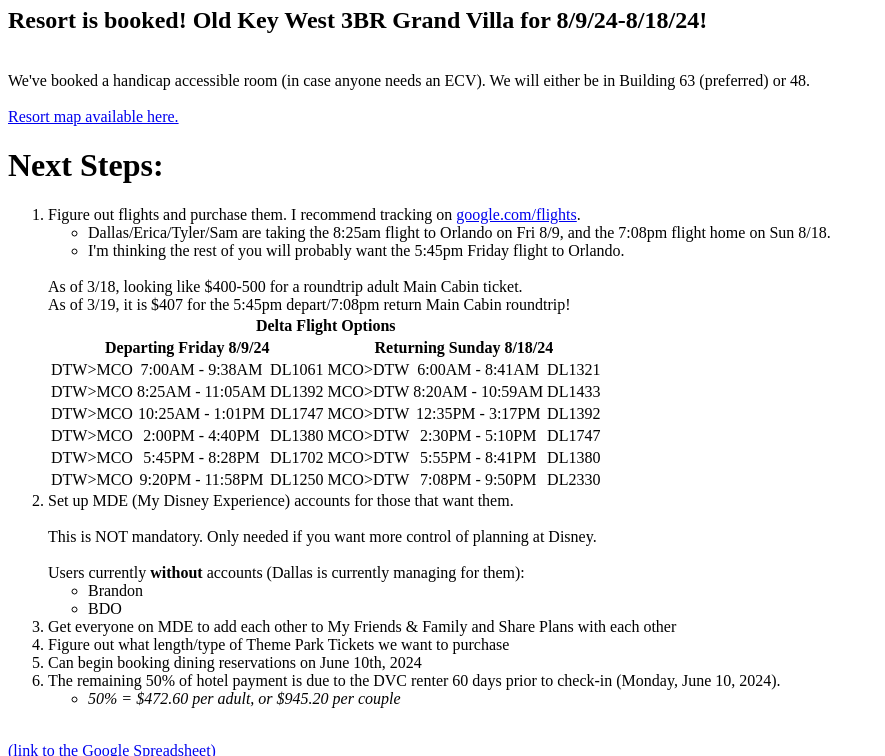
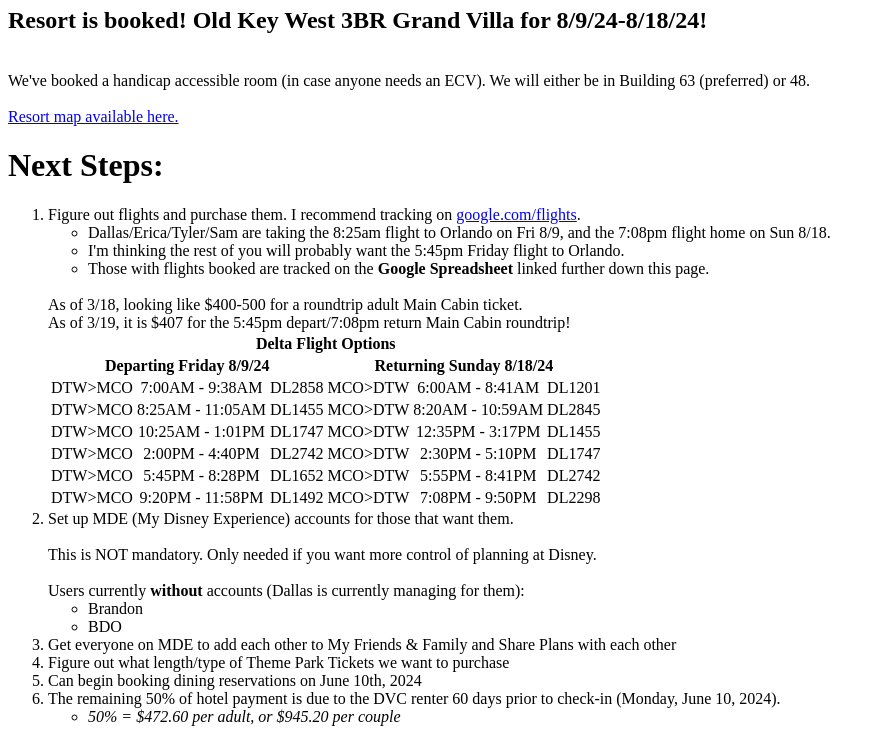
Before and after one commit to dallasodom/wdw2024, a Jekyll site: the page built from index.html, in a window 1280 px wide and 900 px high, scrolled down 439 px, cut to the strip 0-756 px from the top of the window. Shown: the whole strip, without its empty margins (0-885 px from the left). Built offline with Jekyll 4.4.1, drawn with Linux system fonts in a browser that asks for light colours.

Commit message:
more flight updates

```diff
--- a/index.html
+++ b/index.html
@@ -37,6 +37,7 @@
             <li>Dallas/Erica/Tyler/Sam are taking the 8:25am flight to Orlando on Fri 8/9, and the 7:08pm flight home on
               Sun 8/18.</li>
             <li>I'm thinking the rest of you will probably want the 5:45pm Friday flight to Orlando.</li>
+            <li>Those with flights booked are tracked on the <strong>Google Spreadsheet</strong> linked further down this page.</li>
           </ul>
           <br />
           As of 3/18, looking like $400-500 for a roundtrip adult Main Cabin ticket.
@@ -57,18 +58,18 @@
                 <tr>
                   <td class="limeGreenCellPale">DTW>MCO</td>
                   <td class="limeGreenCellPale">7:00AM - 9:38AM</td>
-                  <td class="limeGreenCellPale">DL1061</td>
+                  <td class="limeGreenCellPale">DL2858</td>
                   <td class="tomatoCellPale">MCO>DTW</td>
                   <td class="tomatoCellPale">6:00AM - 8:41AM</td>
-                  <td class="tomatoCellPale">DL1321</td>
+                  <td class="tomatoCellPale">DL1201</td>
                 </tr>
                 <tr>
                   <td class="limeGreenCell">DTW>MCO</td>
                   <td class="limeGreenCell">8:25AM - 11:05AM</td>
-                  <td class="limeGreenCell">DL1392</td>
+                  <td class="limeGreenCell">DL1455</td>
                   <td class="tomatoCellPale">MCO>DTW</td>
                   <td class="tomatoCellPale">8:20AM - 10:59AM</td>
-                  <td class="tomatoCellPale">DL1433</td>
+                  <td class="tomatoCellPale">DL2845</td>
                 </tr>
                 <tr>
                   <td class="limeGreenCellPale">DTW>MCO</td>
@@ -76,12 +77,12 @@
                   <td class="limeGreenCellPale">DL1747</td>
                   <td class="tomatoCellPale">MCO>DTW</td>
                   <td class="tomatoCellPale">12:35PM - 3:17PM</td>
-                  <td class="tomatoCellPale">DL1392</td>
+                  <td class="tomatoCellPale">DL1455</td>
                 </tr>
                 <tr>
                   <td class="limeGreenCellPale">DTW>MCO</td>
                   <td class="limeGreenCellPale">2:00PM - 4:40PM</td>
-                  <td class="limeGreenCellPale">DL1380</td>
+                  <td class="limeGreenCellPale">DL2742</td>
                   <td class="tomatoCellPale">MCO>DTW</td>
                   <td class="tomatoCellPale">2:30PM - 5:10PM</td>
                   <td class="tomatoCellPale">DL1747</td>
@@ -89,18 +90,18 @@
                 <tr>
                   <td class="limeGreenCell">DTW>MCO</td>
                   <td class="limeGreenCell">5:45PM - 8:28PM</td>
-                  <td class="limeGreenCell">DL1702</td>
+                  <td class="limeGreenCell">DL1652</td>
                   <td class="tomatoCellPale">MCO>DTW</td>
                   <td class="tomatoCellPale">5:55PM - 8:41PM</td>
-                  <td class="tomatoCellPale">DL1380</td>
+                  <td class="tomatoCellPale">DL2742</td>
                 </tr>
                 <tr>
                   <td class="limeGreenCellPale">DTW>MCO</td>
                   <td class="limeGreenCellPale">9:20PM - 11:58PM</td>
-                  <td class="limeGreenCellPale">DL1250</td>
+                  <td class="limeGreenCellPale">DL1492</td>
                   <td class="tomatoCell">MCO>DTW</td>
                   <td class="tomatoCell">7:08PM - 9:50PM</td>
-                  <td class="tomatoCell">DL2330</td>
+                  <td class="tomatoCell">DL2298</td>
                 </tr>
               </tbody>
             </table>
```
